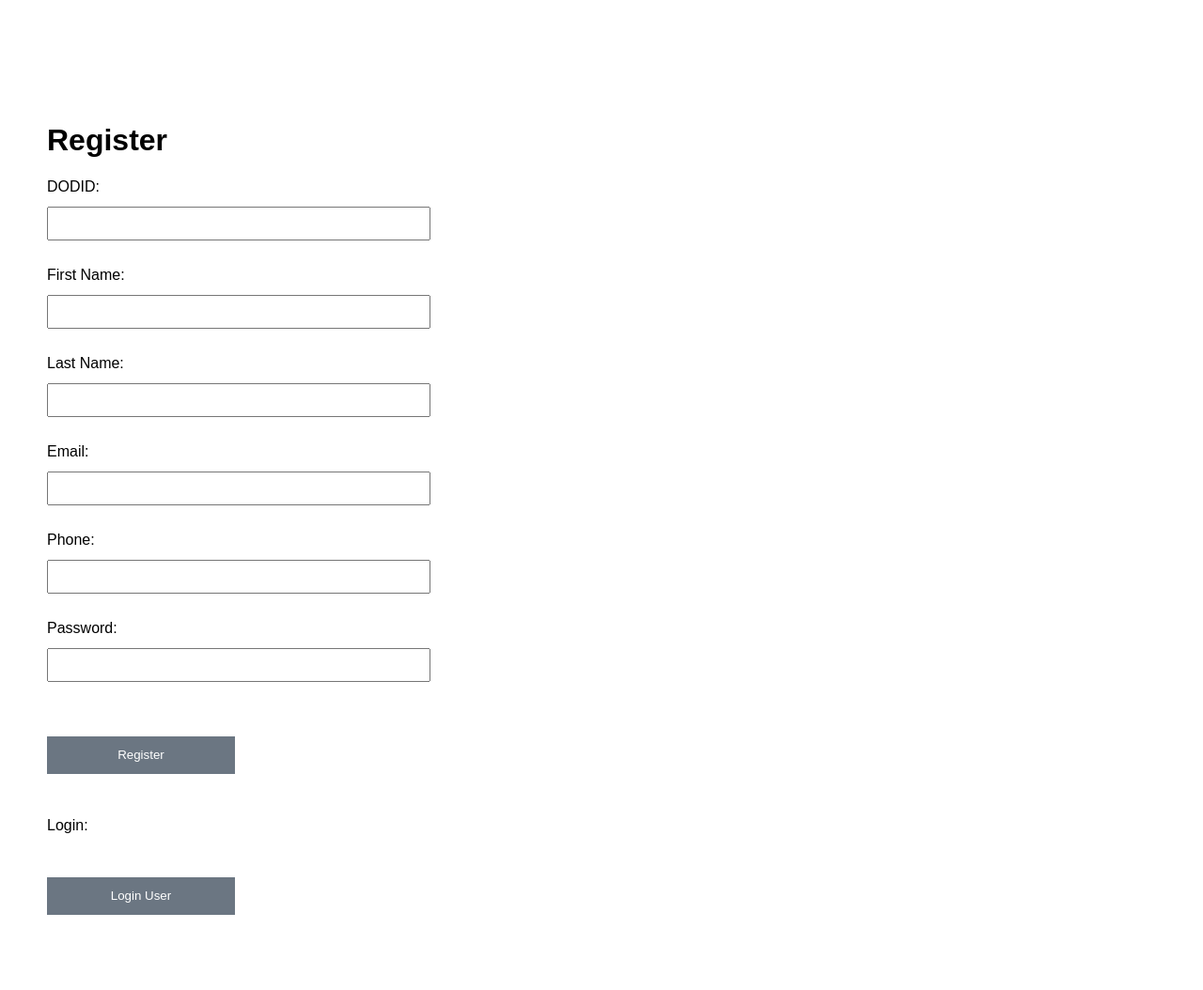
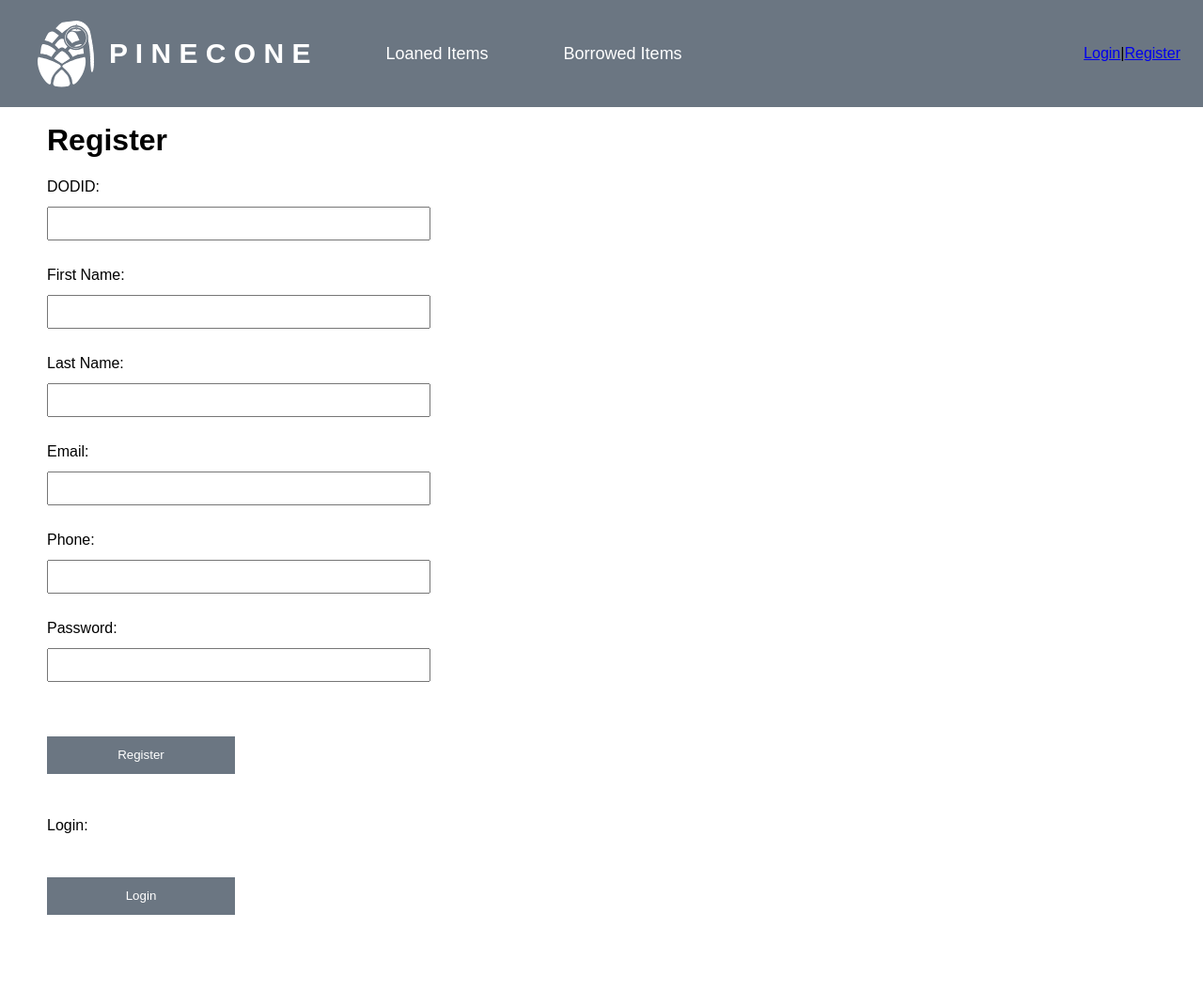
Before and after one commit to helenwen8/Army419Demo, a Flask app: page /register in a window 1280 px wide. Shown: the whole page at 94% size. Run offline with Flask 3, Linux system fonts and the light colour scheme.

Commit message:
frontend changes

```diff
--- a/static/css/styles.css
+++ b/static/css/styles.css
@@ -26,6 +26,12 @@ nav {
     font-size: 30px;
     font-weight: bold;
     text-decoration: none;
+    margin-left: 15px;  /* Add space between logo and title */
+}
+
+.title-section {
+    display: flex;  /* Align title and logo horizontally */
+    align-items: center;  /* Vertically center the title and logo */
 }
 
 
@@ -89,9 +95,25 @@ input {
     height: 30px;
 }
 
+input.initials {
+    margin: 10px 0 0 0;
+    width: 100px;
+}
+
 .loan-button {
     margin: 0 0 20px 0;
     padding: 0 0 0 0;
+}
+
+.new-item-link {
+    margin: 0 0 10px 0;
+    font-size: 16px;
+}
+
+.reason-text-area {
+    margin: 0 0 10px 0;
+    width: 400px;
+    height: 100px;
 }
 
 button {
@@ -104,6 +126,12 @@ button {
     border: none;
     cursor: pointer;
 }
+
+button.table-button {
+    width: 100px;
+    margin: 10px 0 0 0;
+}
+
 button:hover {
     background-color: #333;
 }
--- a/templates/register.html
+++ b/templates/register.html
@@ -5,6 +5,35 @@
     <title>Register</title>
 </head>
 <body>
+    <nav>
+        <div class="title-section">
+            <img src="{{ url_for('static', filename='images/logo.svg') }}" alt="Pinecone Logo">
+            <div class="navbar-title">
+                <p>P I N E C O N E</p>
+            </div>
+        </div>
+
+        <ul>
+            <li><a href="{{ url_for('index') }}">Loaned Items</a></li>
+            <li><a href="{{ url_for('borrowedItems') }}">Borrowed Items</a></li>
+        </ul>
+        <div class="profile-section">
+            {% if current_user.is_authenticated %}
+                <a href="{{ url_for('profile', user_id=current_user.id) }}">
+                    <span class="profile-name">{{ current_user.first_name }} {{ current_user.last_name }}</span>
+                </a>
+                <a href="{{ url_for('profile', user_id=current_user.id) }}">
+                    <div class="profile-picture">
+                        <img src="{{ url_for('static', filename='images/profile.png') }}" alt="Profile Picture">
+                    </div>
+                </a>
+                <a href="{{ url_for('logout') }}" class="logout-button">Logout</a>
+            {% else %}
+                <a href="{{ url_for('login') }}">Login</a> | <a href="{{ url_for('register') }}">Register</a>
+            {% endif %}
+        </div>
+    </nav>
+
     <h1>Register</h1>
     <form method="POST">
         <label for="dodid">DODID:</label>
@@ -30,7 +59,7 @@
 
     <p>Login:</p>
     <a href="{{ url_for('login') }}">
-        <button type="button">Login User</button>
+        <button type="button">Login</button>
     </a>
 </body>
 </html>
```
Also changed, not shown: static/js/supplyData.js (+4 -5 lines), templates/borrowedItems.html (+8 -2 lines), templates/index.html (+8 -4 lines), templates/login.html (+31 -2 lines), templates/newBorrow.html (+12 -6 lines), templates/newItem.html (+9 -3 lines), templates/profile.html (+8 -2 lines), README.md, pinecone.db, static/images/logo.svg (added), 1 other file.
